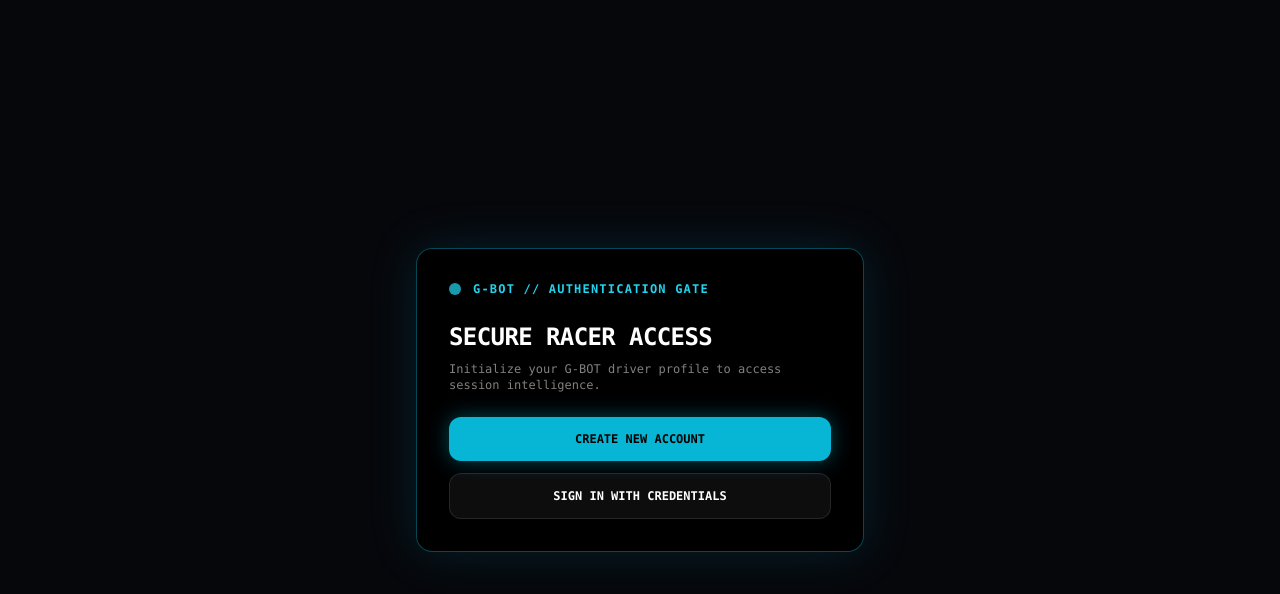
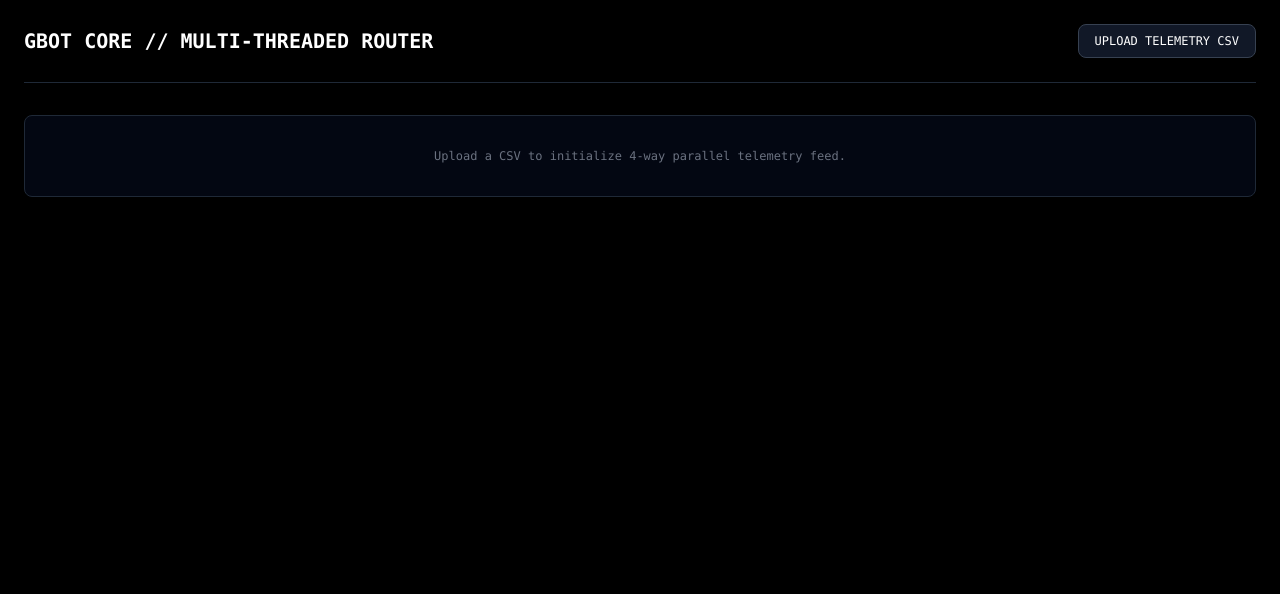
Before and after one commit to ayubhussainis-dot/G-BOT-, a React (Vite) app: page / in a window 1280 px wide. Shown: the top 594 px of the page. Built offline with nearby package versions, Linux system fonts and the light colour scheme; the HTML template or start-up script is replaced by a standard one.

Commit message:
Refactor App component to include TelemetryDashboard

```diff
--- a/src/App.tsx
+++ b/src/App.tsx
@@ -1,5 +1,13 @@
-import Index from "./pages/Index";
+// App.tsx
+import React from 'react';
+import { TelemetryDashboard } from './TelemetryDashboard';
 
-export default function App() {
-  return <Index />;
+export function App() {
+  return (
+    <div className="min-h-screen bg-black text-white">
+      <TelemetryDashboard />
+    </div>
+  );
 }
+
+export default App;
```
